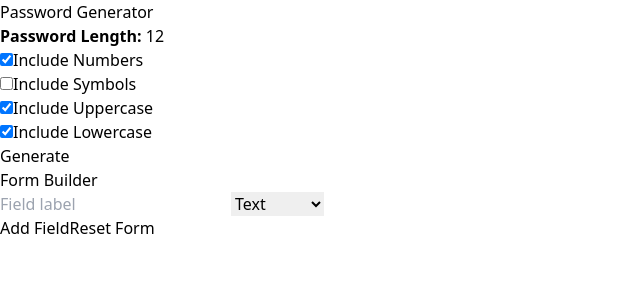
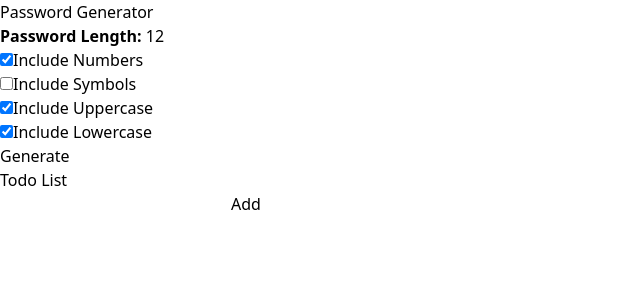
Before and after one commit to Dannnya/zustand-projects, a React (Vite) app: page / in a window 1280 px wide. Shown: the top 300 px of the page, without its empty margins (0-640 px from the left). Built offline with nearby package versions, Linux system fonts and the light colour scheme.

Commit message:
update TodoList Component

```diff
--- a/src/App.tsx
+++ b/src/App.tsx
@@ -3,6 +3,7 @@ import { FormBuilder } from './components/FormBuilder';
 import { Meals } from './components/Meals';
 import { PasswordGenerator } from './components/PasswordGenerator';
 import { RecipeApp } from './components/RecipeApp';
+import { TodoList } from './components/TodoList';
 
 
 function App() {
@@ -19,7 +20,9 @@ function App() {
 
       {/* <Meals /> */}
 
-      <FormBuilder />
+      {/* <FormBuilder /> */}
+
+      <TodoList />
     </div>
   )
 }
--- /dev/null
+++ b/src/components/TodoList.tsx
@@ -0,0 +1,47 @@
+import { useState } from 'react';
+import { useTodoListStore } from '../store';
+
+export const TodoList = () => {
+
+    const { todos, addTodo, removeTodo, toggleTodo } = useTodoListStore();
+    const [inputValue, setInputValue] = useState('');
+
+    const handleAddTodo = () => {
+        if (inputValue.trim() === '') return;
+
+        addTodo({
+            id: Date.now(),
+            text: inputValue,
+            completed: false,
+        });
+    };
+
+    return (
+        <div>
+            <h4>Todo List</h4>
+
+            <div>
+                <input
+                    type="text"
+                    value={inputValue}
+                    onChange={(e) => setInputValue(e.target.value)}
+                />
+
+                <button onClick={ handleAddTodo }>Add</button>
+            </div>
+
+            <ul>
+                {todos.map((todo) => (
+                    <li key={todo.id}>
+                        <div>
+                            <input type='checkbox' checked={todo.completed} onChange={() => toggleTodo(todo.id)} />
+                            <span className={`${todo.completed ? 'line-through' : 'text-gray-700'}`}>{todo.text }</span>
+                        </div>
+
+                        <button onClick={ () => removeTodo(todo.id) }>Delete</button>
+                    </li>
+                ))}
+            </ul>
+        </div>
+    )
+};
--- a/src/store.ts
+++ b/src/store.ts
@@ -72,7 +72,20 @@ interface FormStoreState {
     removeField: (index: number) => void;
     updateField: (index: number, updatedField: FormFields) => void;
     resetForm: () => void;
-}
+};
+
+interface Todo {
+    id: number;
+    text: string;
+    completed: boolean;
+};
+
+interface TodoStore {
+    todos: Todo[],
+    addTodo: (todo: Todo) => void;
+    toggleTodo: (id: number) => void;
+    removeTodo: (id: number) => void;
+};
 
 export const useCounter = create<CounterStore>((set) => ({
     count: 0,
@@ -154,3 +167,11 @@ export const useFormFields = create<FormStoreState>((set) => ({
     })),
     resetForm: () => set({ formFields: [] })
 }));
+
+export const useTodoListStore = create<TodoStore>((set) => ({
+    todos: [],
+
+    addTodo: (todo) => set((state) => ({ todos: [...state.todos, todo] })),
+    removeTodo: (id) => set((state) => ({ todos: state.todos.filter(todo => todo.id !== id) })),
+    toggleTodo: (id) => set((state) => ({ todos: state.todos.map((todo) => todo.id === id ? { ...todo, completed: !todo.completed } : todo) }))
+}));
```
